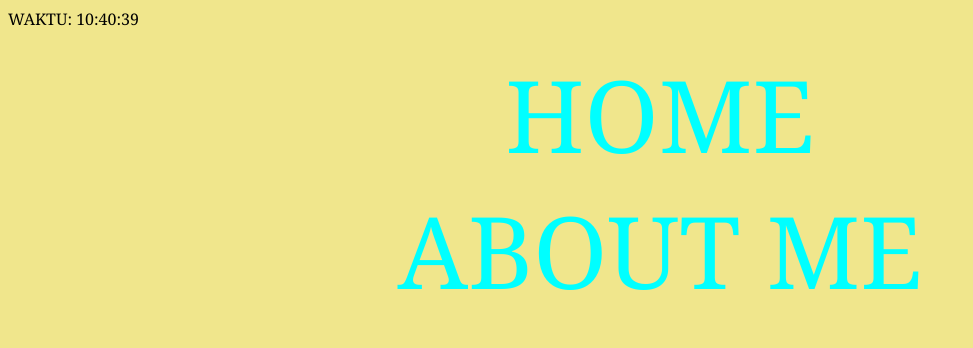
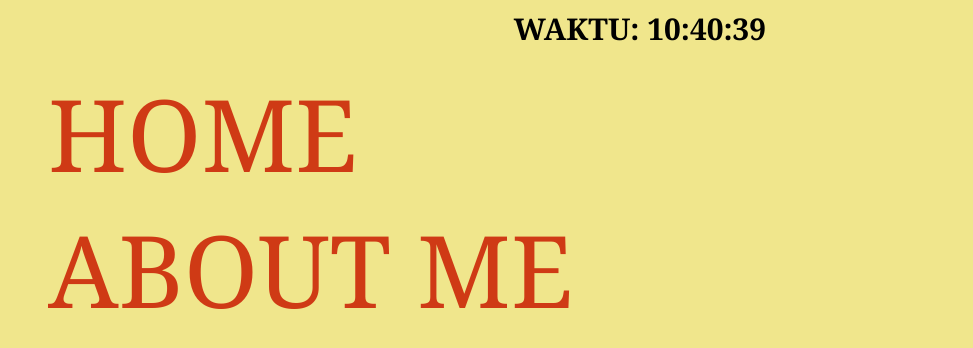
Before and after one commit to SamOcin/Itz_JosephNicho, a plain HTML site: page about me/index.html in a window 1280 px wide. Shown: the whole page, without its empty margins (0-973 px from the left). Drawn offline with Linux system fonts and the light colour scheme.

Commit message:
Update style.css

```diff
--- a/about me/style.css
+++ b/about me/style.css
@@ -6,7 +6,12 @@ body {
 }
 li {
     font-size: 100px;
-    color: aqua;
-    text-align: center;
+    color: rgb(207, 58, 21);
     list-style: none;
 }
+.jam {
+    font-size: 30px;
+    color:color-mix(in srgb-linear, color percentage, color percentage);
+    text-align: center;
+    font-weight: bold;
+}
```
